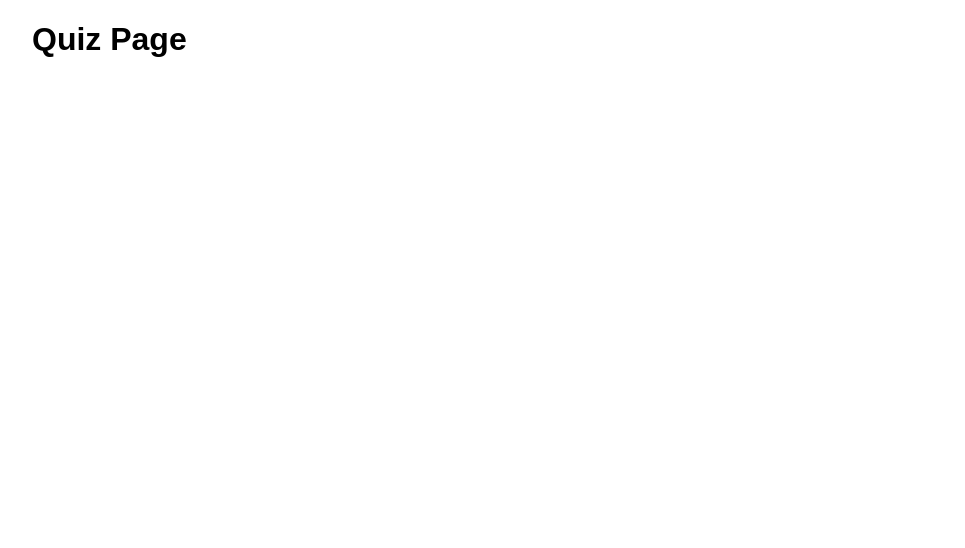
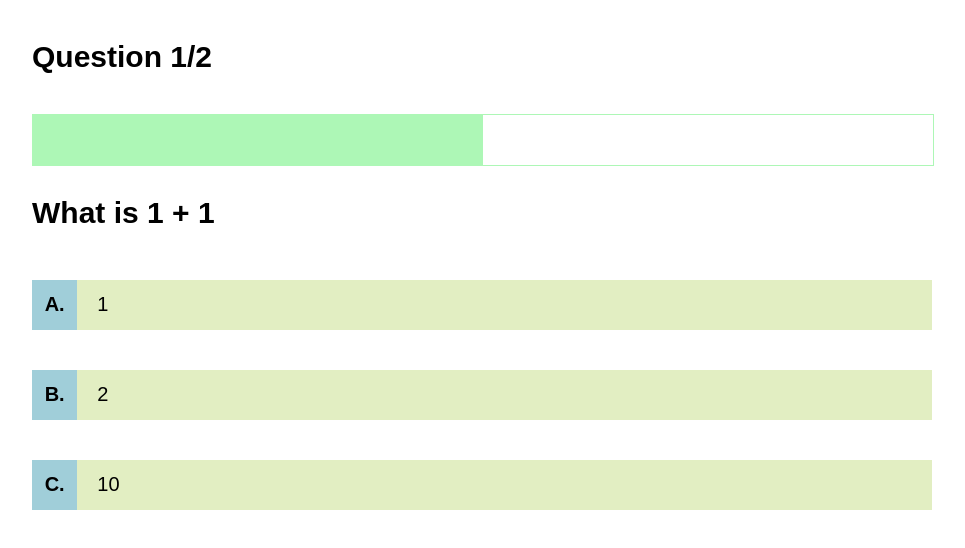
Before and after one commit to luthfizone/quiz-vue, a Vue app: page /quiz/1 in a window 1280 px wide. Shown: the top 548 px of the page, without its empty margins (158-1123 px from the left). Built offline with nearby package versions, Linux system fonts and the light colour scheme.

Commit message:
feat: design ui quiz page

```diff
--- a/src/views/quiz.vue
+++ b/src/views/quiz.vue
@@ -1,7 +1,99 @@
 <script setup></script>
 
 <template>
-  <h1>Quiz Page</h1>
+  <!-- Header -->
+  <header>
+    <h4>Question 1/2</h4>
+    <div class="bar">
+      <div class="bar-progress"></div>
+    </div>
+  </header>
+
+  <!-- Question -->
+  <div id="question-container">
+    <h1 class="question-title">What is 1 + 1</h1>
+  </div>
+
+  <!-- Option answer -->
+  <div id="options-container">
+    <div class="option">
+      <p class="option-label">A.</p>
+      <div class="option-value">1</div>
+    </div>
+    <div class="option">
+      <p class="option-label">B.</p>
+      <div class="option-value">2</div>
+    </div>
+    <div class="option">
+      <p class="option-label">C.</p>
+      <div class="option-value">10</div>
+    </div>
+  </div>
 </template>
 
-<style scoped></style>
+<style scoped>
+/* header */
+header {
+  margin-top: 20px;
+}
+
+header h4 {
+  font-size: 30px;
+}
+
+/* bar */
+.bar {
+  width: 100%;
+  height: 50px;
+  border: 1px solid #adf7b6;
+}
+
+.bar-progress {
+  height: 100%;
+  width: 50%;
+  background-color: #adf7b6;
+}
+
+/* questions */
+#question-container {
+  margin-top: 30px;
+}
+
+.question-title {
+  font-size: 30px;
+  font-weight: 600;
+  margin-bottom: 20px;
+}
+
+/* options */
+#options-container {
+  margin-top: 30px;
+}
+
+.option {
+  display: flex;
+  align-items: center;
+  cursor: pointer;
+}
+
+.option-label {
+  font-size: 20px;
+  font-weight: bold;
+  width: 50px;
+  height: 50px;
+  background-color: #a0ced9;
+  display: flex;
+  align-items: center;
+  justify-content: center;
+}
+
+.option-value {
+  font-size: 20px;
+  padding: 0 20px;
+  background-color: #e2eec2;
+  width: 100%;
+  height: 50px;
+  display: flex;
+  align-items: center;
+}
+</style>
```
